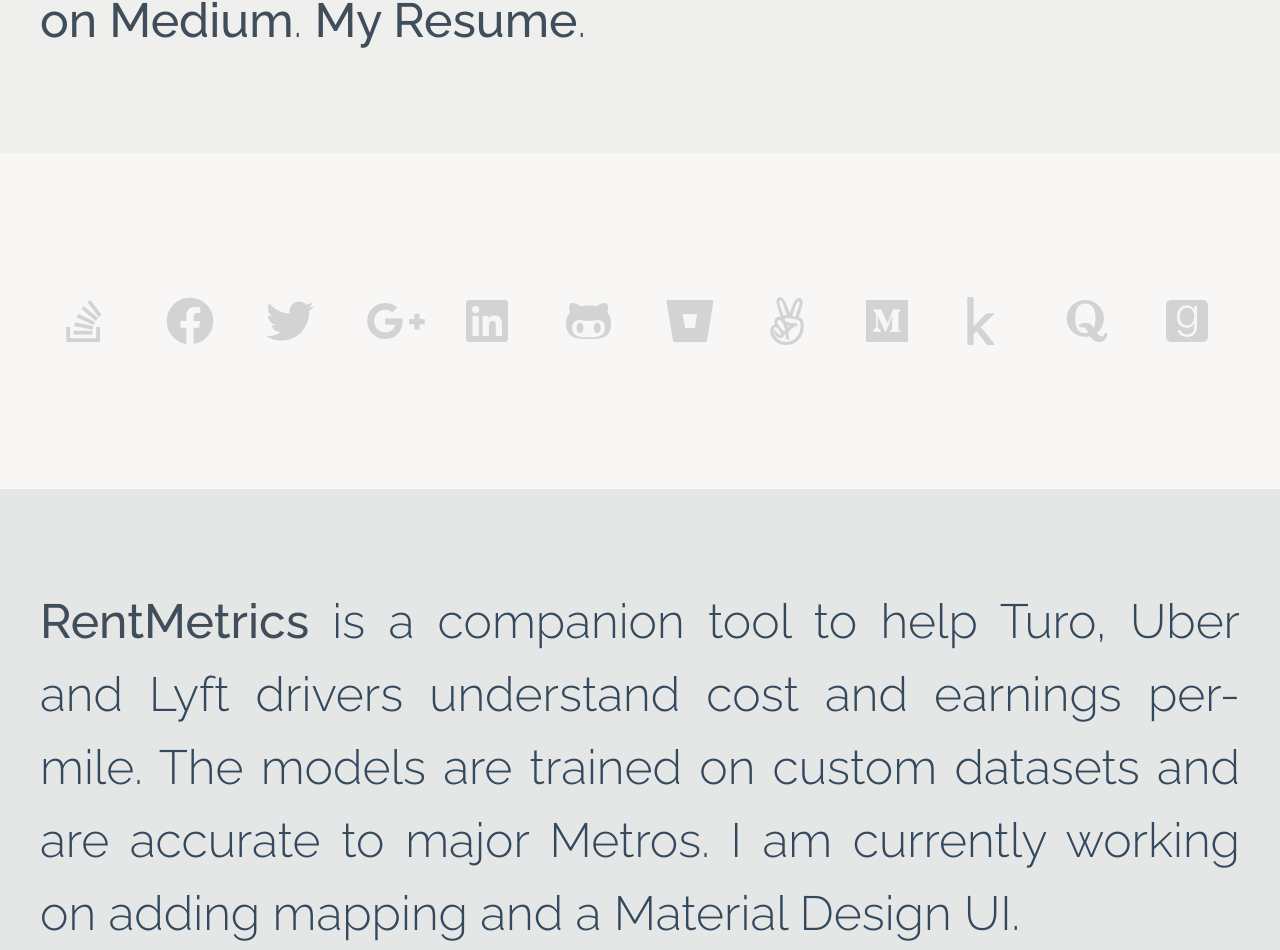
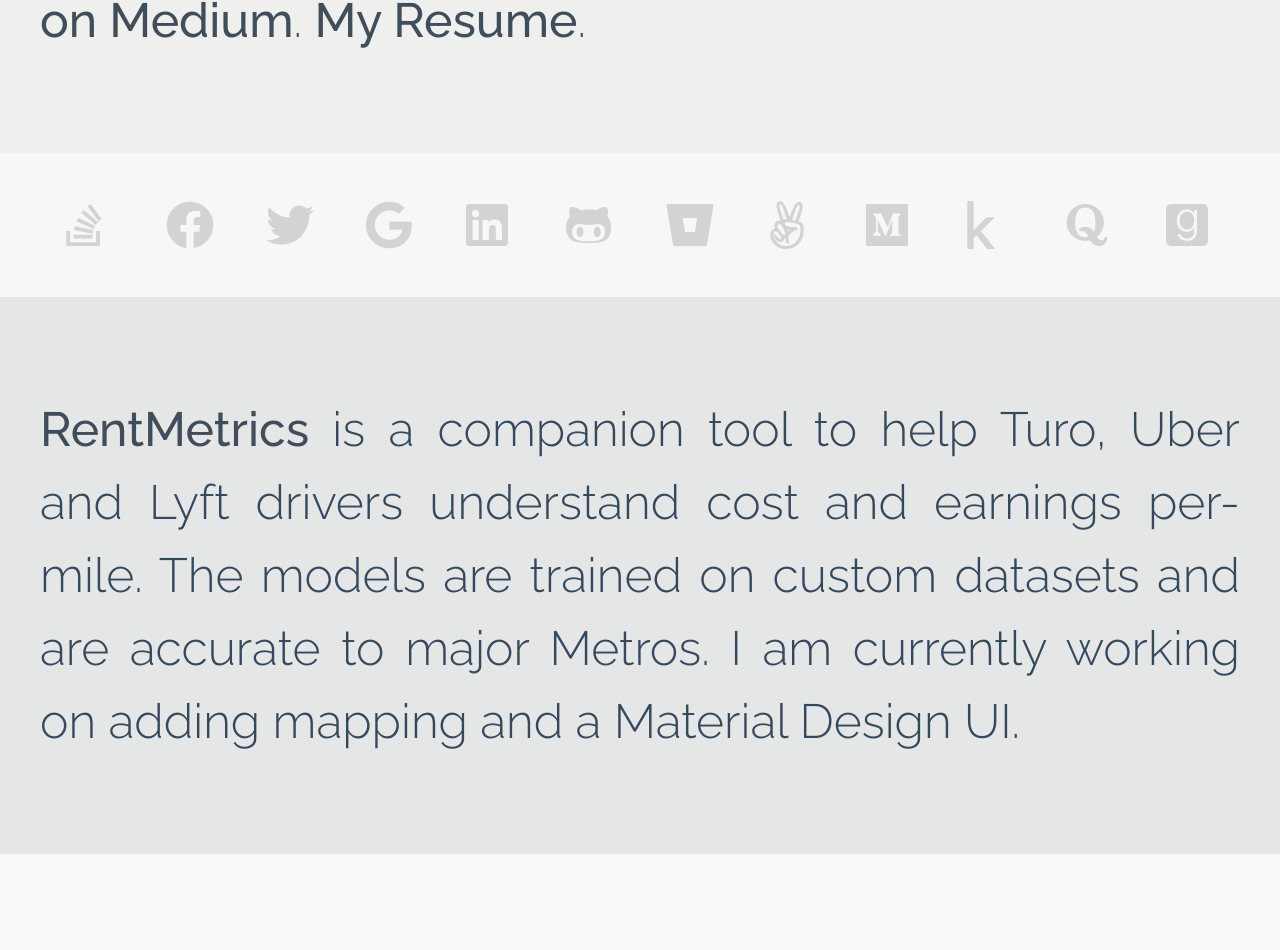
Before and after one commit to sughodke/sughodke.github.io, a Next.js app: page / in a window 1280 px wide. Shown: the part 775-1725 px from the top of the page. Built offline with nearby package versions, Linux system fonts and the light colour scheme.

Commit message:
Remove Google Plus from Social Links
Shrink padding

```diff
--- a/partials/SocialLinks.js
+++ b/partials/SocialLinks.js
@@ -6,7 +6,7 @@
             <a href="//stackoverflow.com/users/721564/sid-ghodke"><i className="fab fa-stack-overflow"/></a>
             <a href="//facebook.com/sid.ghodke"><i className="fab fa-facebook"/></a>
             <a href="//twitter.com/MultigrainSid"><i className="fab fa-twitter"/></a>
-            <a href="//plus.google.com/+SidGhodke/posts"><i className="fab fa-google-plus-g"/></a>
+            <a href="//google.com/search?q=Sid%20Ghodke"><i className="fab fa-google"/></a>
             <a href="//linkedin.com/in/sidghodke"><i className="fab fa-linkedin"/></a>
             <a href="//github.com/sughodke"><i className="fab fa-github-alt"/></a>
             <a href="//bitbucket.com/sid_ghodke"><i className="fab fa-bitbucket"/></a>
--- a/styles/SocialLinks.module.css
+++ b/styles/SocialLinks.module.css
@@ -1,10 +1,11 @@
 /* SOCIAL */
 
-/*
+
 .social {
-  box-shadow: 0 -5px 5px -5px #333 inset, 0 5px 5px -5px #333 inset;
+  padding: 0;
+/*  box-shadow: 0 -5px 5px -5px #333 inset, 0 5px 5px -5px #333 inset; */
 }
-*/
+
 
 .social div {
   display: flex;
```
